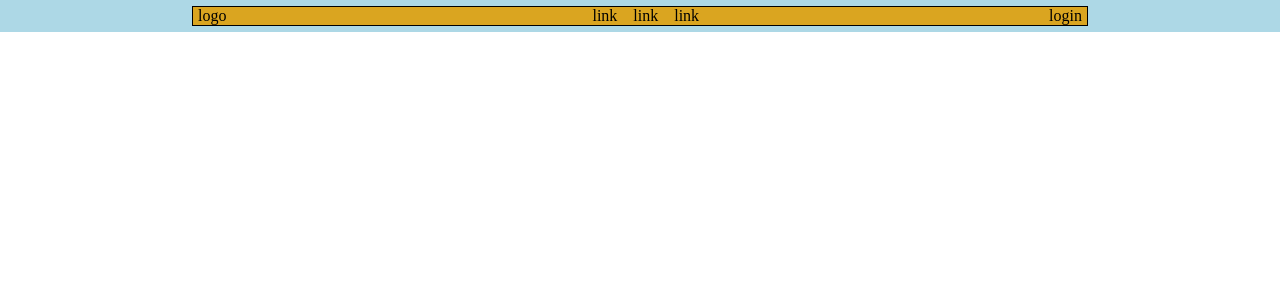
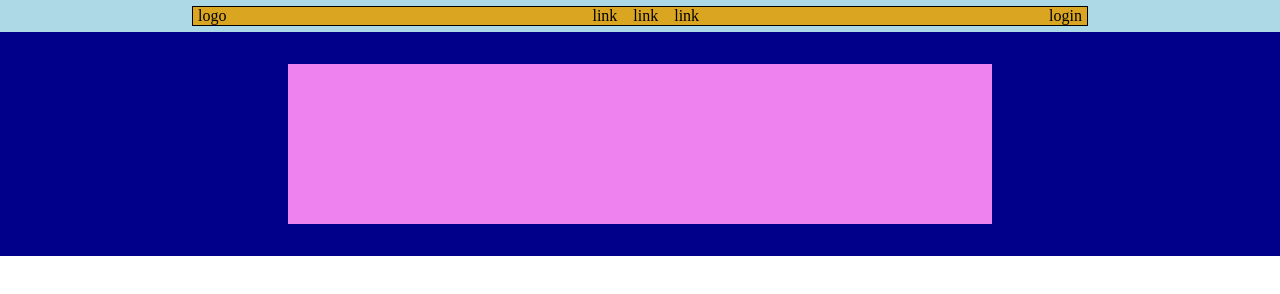
Before and after one commit to Willians-Hurtado/htmlcss-struttura-discord, a plain HTML site: page index.html in a window 1280 px wide. Drawn offline with Linux system fonts and the light colour scheme.

Commit message:
add jumbotron section

```diff
--- a/css/style.css
+++ b/css/style.css
@@ -70,3 +70,19 @@ background-color: #d3d3d3;
 #logo{
     padding-left: 5px;
 }
+
+/* main */
+/* jumbotron-section */
+.container{
+    background-color: var(--dis-back-jumbotron);
+    padding-top: 2rem;
+    padding-bottom: 2rem;
+}
+
+.jumbo{
+    width: 55%;
+    margin: auto;
+    min-height: 4rem;
+    background-color: var(--dis-block-jumbotron);
+    height: 10rem;
+}
--- a/index.html
+++ b/index.html
@@ -11,7 +11,8 @@
     <header class=" head">
 
         <!-- header menu -->
-        <div class="flex-container ">
+        <div class="flex-container">
+
             <div class="menu">
                 <span id="logo">logo</span>
                 <span id="link">
@@ -21,17 +22,26 @@
                 </span>
                 <span id="log">login</span>
             </div>
+
         </div>
-
 
     </header>
 
     <main>
+
+        <!-- jumbotron section -->
+        <section class="container">
+            <div class="jumbo"></div>
+        </section>
+
         <section></section>
+
         <section></section>
+
         <section></section>
+
         <section></section>
-        <section></section>
+
         <section></section>
     </main>
 
```
